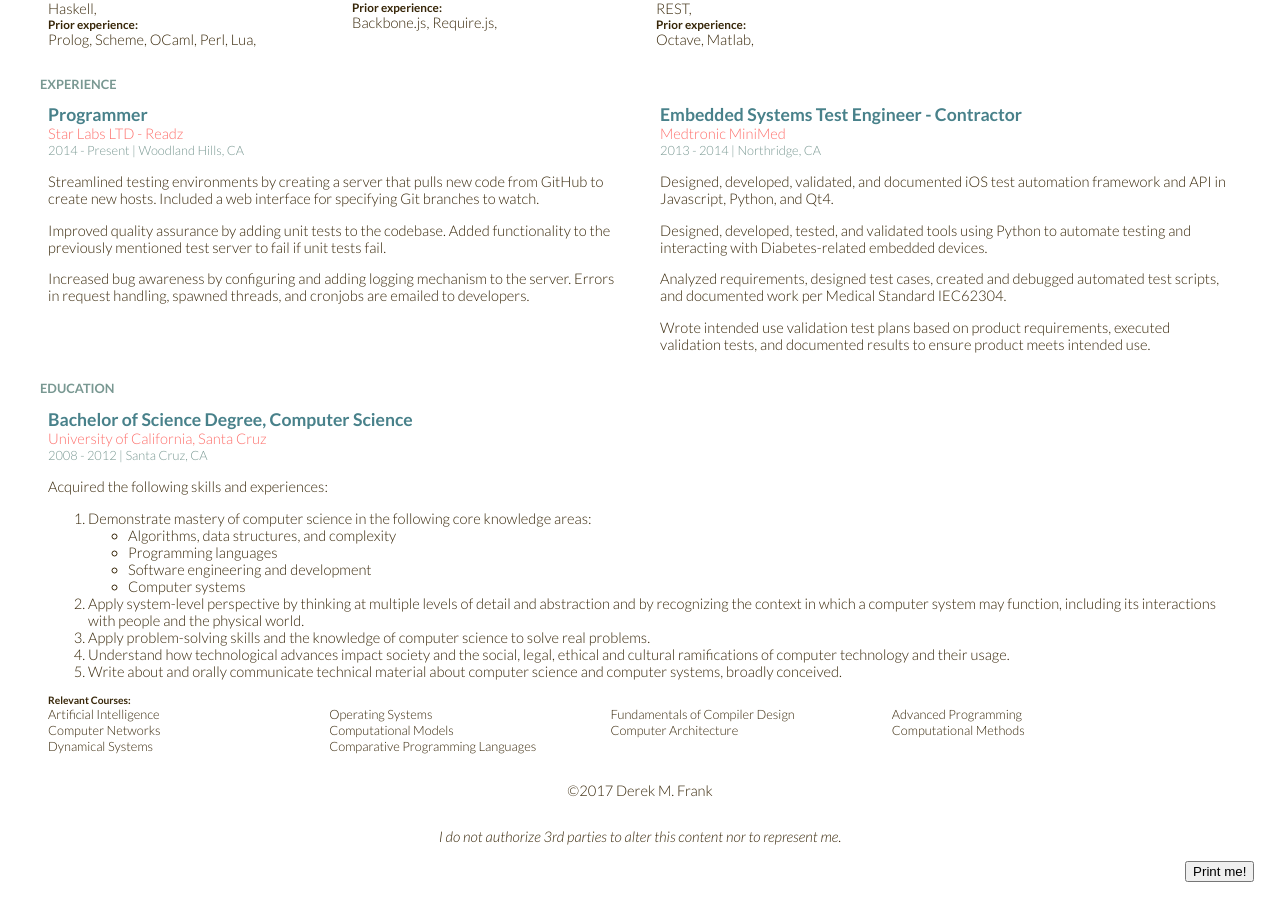
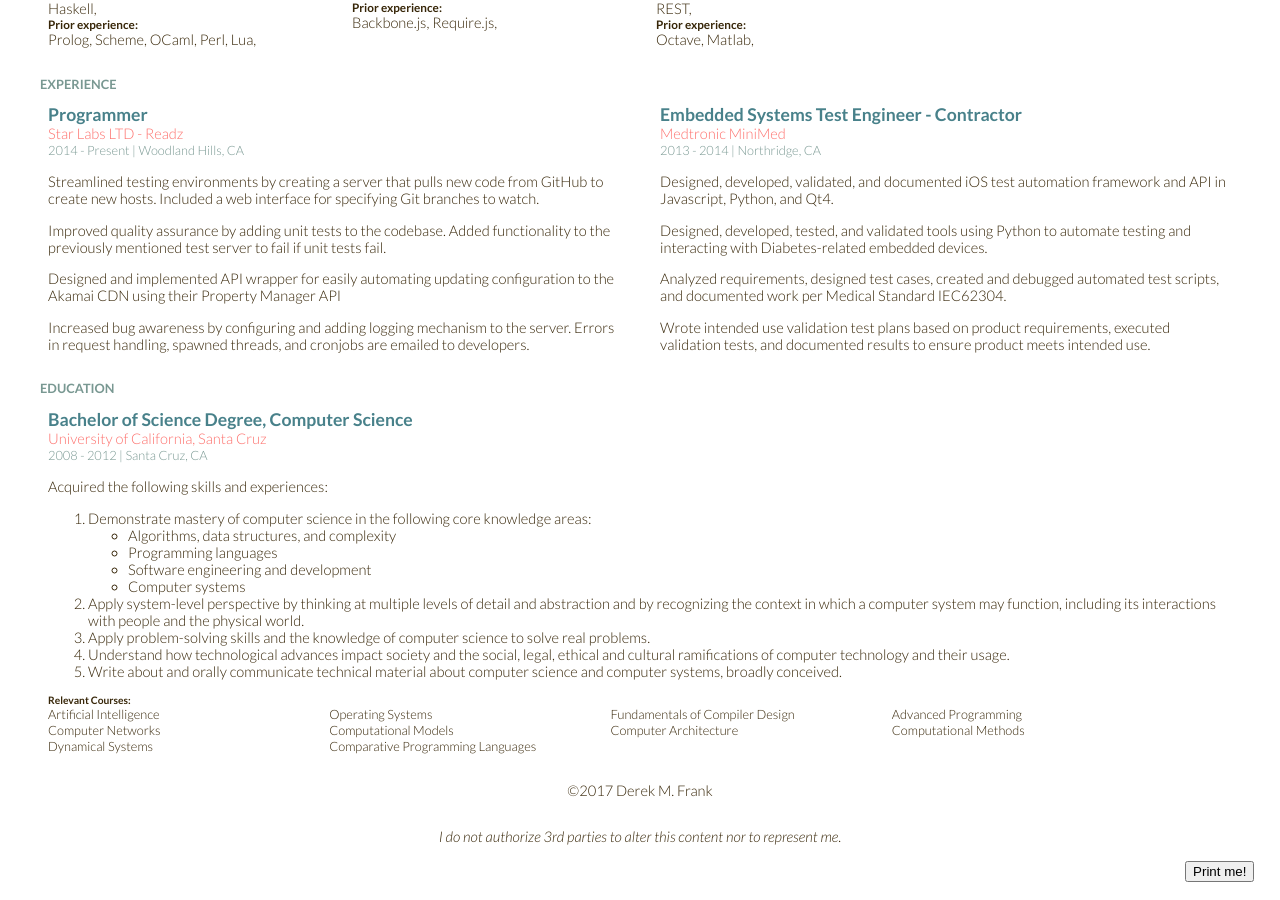
Before and after one commit to defrank/defrank.github.io, a Jekyll site: the page built from resume.html, in a window 1280 px wide and 900 px high, scrolled down 850 px. Built offline with Jekyll 4.4.1, drawn with Linux system fonts in a browser that asks for light colours.

Commit message:
chore(resume): Add experience paragraph for Readz
WIP: #4

```diff
--- a/resume.html
+++ b/resume.html
@@ -592,6 +592,9 @@ layout: blank
             to create new hosts.  Included a web interface for specifying Git branches to watch.</p>
             <p>Improved quality assurance by adding unit tests to the codebase.  Added functionality
             to the previously mentioned test server to fail if unit tests fail.</p>
+            <p>Designed and implemented API wrapper for easily automating updating configuration to
+            the Akamai CDN using their <a href="https://developer.akamai.com/api/luna/papi/overview.html"
+            target="_blank">Property Manager API</a></p>
             <p>Increased bug awareness by configuring and adding logging mechanism to the server.
             Errors in request handling, spawned threads, and cronjobs are emailed to developers.</p>
         </section>
```
